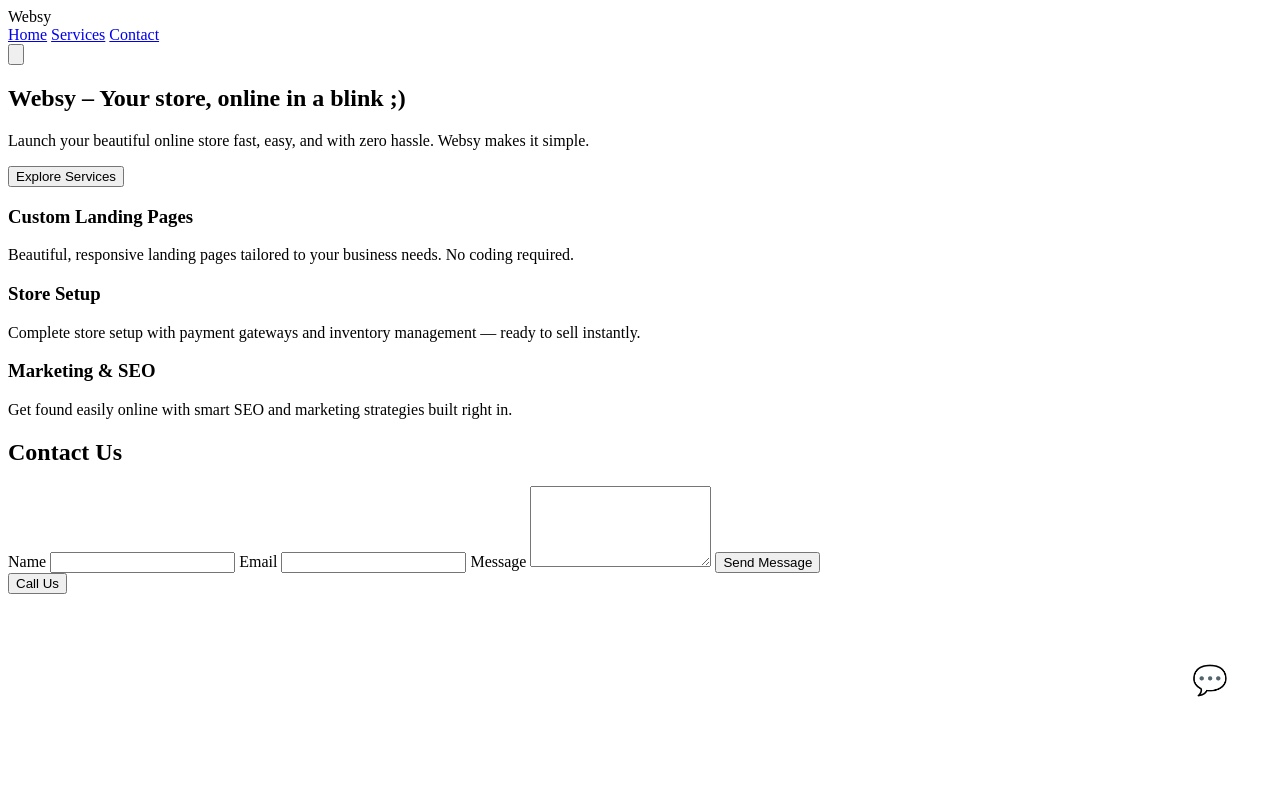
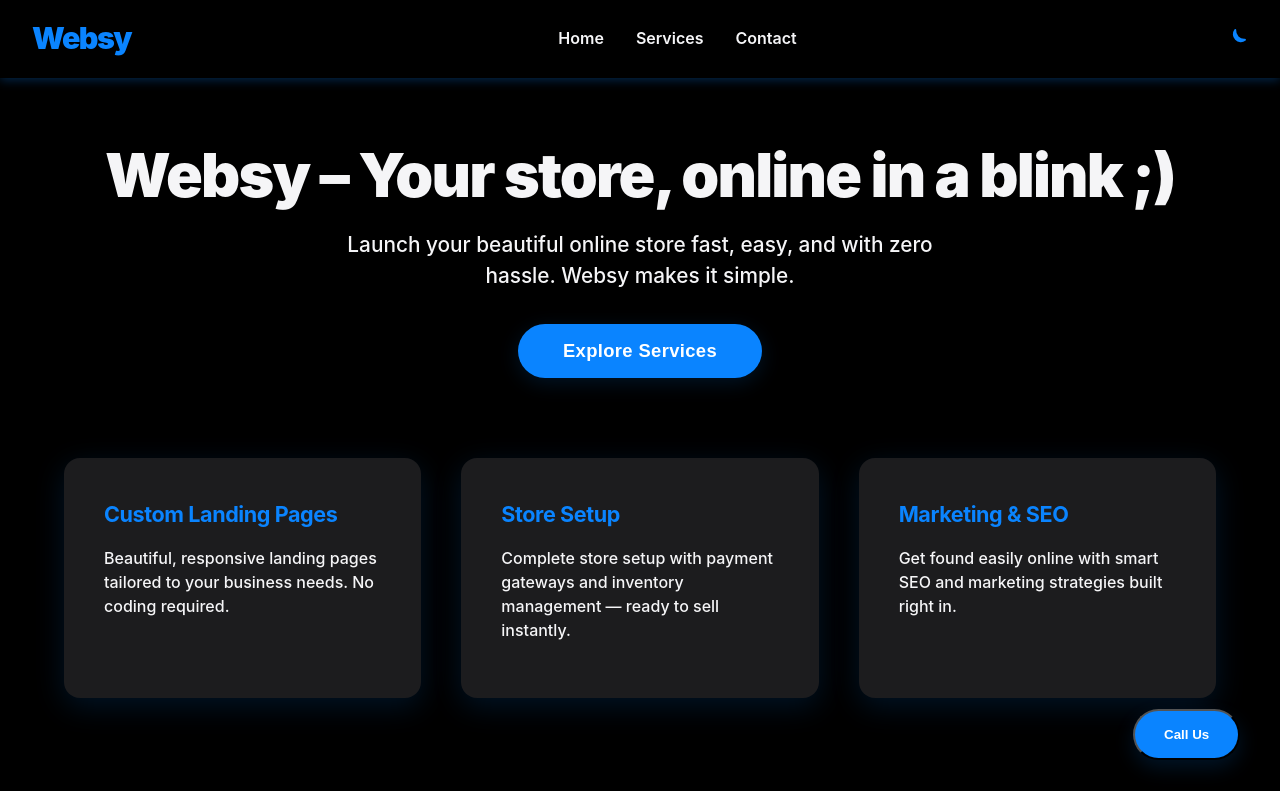
Before and after one commit to Zayd2010/e.g.localbizdemo, a plain HTML site: page index.html in a window 1280 px wide. Shown: the top 791 px of the page. Drawn offline with nearby package versions, Linux system fonts and the light colour scheme.

Commit message:
Update index.html

```diff
--- a/index.html
+++ b/index.html
@@ -1,64 +1,305 @@
 <!DOCTYPE html>
-<html lang="en">
+<html lang="en" >
 <head>
   <meta charset="UTF-8" />
   <meta name="viewport" content="width=device-width, initial-scale=1" />
   <title>Websy – Your store, online in a blink ;)</title>
+  <style>
+    /* Reset and base */
+    *, *::before, *::after {
+      box-sizing: border-box;
+    }
+    body {
+      margin: 0; padding: 0;
+      font-family: -apple-system, BlinkMacSystemFont, "Segoe UI", Roboto, Oxygen,
+        Ubuntu, Cantarell, "Open Sans", "Helvetica Neue", sans-serif;
+      background-color: var(--bg);
+      color: var(--text);
+      line-height: 1.5;
+      transition: background-color 0.4s ease, color 0.4s ease;
+      scroll-behavior: smooth;
+      min-height: 100vh;
+    }
+    :root {
+      --bg: #000000;
+      --text: #f5f5f7;
+      --accent: #0a84ff;
+      --accent-hover: #60a5fa;
+      --header-bg: rgba(0,0,0,0.85);
+      --header-shadow: rgba(10, 132, 255, 0.3);
+      --button-bg: #0a84ff;
+      --button-hover: #60a5fa;
+      --input-bg: #1c1c1e;
+      --input-border: #3a3a3c;
+      --input-text: #f5f5f7;
+      --shadow: rgba(10,132,255,0.15);
+    }
+    body.light {
+      --bg: #fff;
+      --text: #1c1c1e;
+      --accent: #0071e3;
+      --accent-hover: #1a73e8;
+      --header-bg: rgba(255,255,255,0.95);
+      --header-shadow: rgba(0, 113, 227, 0.3);
+      --button-bg: #0071e3;
+      --button-hover: #1a73e8;
+      --input-bg: #f3f3f3;
+      --input-border: #ccc;
+      --input-text: #1c1c1e;
+      --shadow: rgba(0,113,227,0.15);
+    }
+    /* Smooth transitions */
+    a, button {
+      transition: all 0.3s ease;
+    }
 
-  <!-- AOS library for animations -->
-  <link href="https://cdn.jsdelivr.net/npm/aos@2.3.4/dist/aos.css" rel="stylesheet" />
-  <style>
-    /* Your original CSS stays unchanged (exact as you provided), only truncated here for clarity */
-    /* ... [your full CSS from the last message goes here unchanged] ... */
+    /* Header */
+    header {
+      position: sticky;
+      top: 0; left: 0; right: 0;
+      background: var(--header-bg);
+      backdrop-filter: saturate(180%) blur(12px);
+      display: flex;
+      justify-content: space-between;
+      align-items: center;
+      padding: 1rem 2rem;
+      box-shadow: 0 2px 10px var(--header-shadow);
+      z-index: 1000;
+    }
+    .logo {
+      font-weight: 900;
+      font-size: 1.9rem;
+      letter-spacing: -0.05em;
+      cursor: default;
+      color: var(--accent);
+      user-select: none;
+      font-family: 'SF Pro Text', 'Segoe UI', Roboto, Oxygen, Ubuntu, Cantarell, 'Helvetica Neue', sans-serif;
+    }
+    nav {
+      display: flex;
+      gap: 2rem;
+      font-weight: 600;
+      font-size: 1rem;
+    }
+    nav a {
+      color: var(--text);
+      text-decoration: none;
+      position: relative;
+      padding-bottom: 2px;
+      cursor: pointer;
+    }
+    nav a::after {
+      content: "";
+      position: absolute;
+      width: 0;
+      height: 2px;
+      background: var(--accent);
+      left: 0;
+      bottom: 0;
+      transition: width 0.3s ease;
+      border-radius: 2px;
+    }
+    nav a:hover,
+    nav a:focus {
+      color: var(--accent);
+      outline: none;
+    }
+    nav a:hover::after,
+    nav a:focus::after {
+      width: 100%;
+    }
 
-    /* Chatbot widget */
-    #chatbotToggle {
-      position: fixed;
-      bottom: 90px;
-      right: 2.5rem;
-      background: var(--button-bg);
-      color: white;
+    /* Dark/Light toggle button */
+    #modeToggle {
+      background: none;
       border: none;
-      border-radius: 50%;
-      width: 60px;
-      height: 60px;
+      cursor: pointer;
       font-size: 1.8rem;
-      cursor: pointer;
-      box-shadow: 0 8px 20px var(--shadow);
-      z-index: 1100;
+      color: var(--accent);
+      transition: transform 0.3s ease;
+      user-select: none;
+      padding: 0;
+      display: flex;
+      align-items: center;
     }
-    #chatbotBox {
-      display: none;
-      position: fixed;
-      bottom: 160px;
-      right: 2.5rem;
-      width: 300px;
-      background: var(--input-bg);
+    #modeToggle:hover {
+      transform: scale(1.15);
+    }
+    #modeToggle svg {
+      width: 24px;
+      height: 24px;
+      fill: currentColor;
+    }
+
+    /* Main container */
+    main {
+      max-width: 1200px;
+      margin: 4rem auto 6rem;
+      padding: 0 1.5rem;
+    }
+
+    /* Hero */
+    .hero {
+      text-align: center;
+      margin-bottom: 5rem;
+      user-select: none;
+    }
+    .hero h1 {
+      font-weight: 900;
+      font-size: 3.8rem;
+      letter-spacing: -0.03em;
+      margin-bottom: 1rem;
+      line-height: 1.1;
+    }
+    .hero p {
+      font-weight: 500;
+      font-size: 1.3rem;
       color: var(--text);
-      border-radius: 12px;
-      box-shadow: 0 8px 20px var(--shadow);
-      padding: 1rem;
-      z-index: 1100;
+      margin-bottom: 2rem;
+      max-width: 650px;
+      margin-left: auto;
+      margin-right: auto;
     }
-    #chatbotBox textarea {
-      width: 100%;
-      padding: 0.5rem;
-      font-size: 1rem;
-      border-radius: 8px;
-      border: 1px solid var(--input-border);
-      background: var(--bg);
-      color: var(--text);
-      margin-top: 0.5rem;
-    }
-    #chatbotBox button {
-      margin-top: 0.5rem;
-      padding: 0.5rem 1rem;
+    .btn-primary {
       background-color: var(--button-bg);
       color: white;
       border: none;
-      border-radius: 999px;
-      font-weight: bold;
+      padding: 1rem 2.8rem;
+      font-size: 1.15rem;
+      font-weight: 700;
+      border-radius: 9999px;
       cursor: pointer;
+      box-shadow: 0 5px 20px var(--shadow);
+      user-select: none;
+      letter-spacing: 0.02em;
+      transition: background-color 0.3s ease, box-shadow 0.3s ease;
+    }
+    .btn-primary:hover,
+    .btn-primary:focus {
+      background-color: var(--button-hover);
+      outline: none;
+      box-shadow: 0 8px 28px var(--shadow);
+    }
+
+    /* Services Grid */
+    .services {
+      display: grid;
+      grid-template-columns: repeat(auto-fit,minmax(280px,1fr));
+      gap: 2.5rem;
+      margin-bottom: 6rem;
+    }
+    .service-card {
+      background: var(--input-bg);
+      border-radius: 16px;
+      padding: 2.5rem;
+      box-shadow: 0 8px 30px var(--shadow);
+      transition: box-shadow 0.3s ease, transform 0.3s ease;
+      cursor: default;
+      user-select: none;
+    }
+    .service-card:hover {
+      box-shadow: 0 18px 50px var(--shadow);
+      transform: translateY(-6px);
+    }
+    .service-card h3 {
+      margin-top: 0;
+      margin-bottom: 1rem;
+      font-weight: 700;
+      color: var(--accent);
+      font-size: 1.35rem;
+      letter-spacing: -0.02em;
+    }
+    .service-card p {
+      font-weight: 500;
+      font-size: 1rem;
+      color: var(--text);
+      line-height: 1.5;
+    }
+
+    /* Contact */
+    #contact {
+      max-width: 600px;
+      margin: 0 auto 6rem;
+      user-select: none;
+    }
+    #contact h2 {
+      font-weight: 900;
+      font-size: 2rem;
+      margin-bottom: 2rem;
+      color: var(--accent);
+      text-align: center;
+    }
+    #contact form {
+      display: flex;
+      flex-direction: column;
+      gap: 1rem;
+    }
+    #contact input,
+    #contact textarea {
+      padding: 1rem;
+      font-size: 1rem;
+      border-radius: 10px;
+      border: 1px solid var(--input-border);
+      background: var(--input-bg);
+      color: var(--input-text);
+      resize: vertical;
+      transition: border-color 0.3s ease, box-shadow 0.3s ease;
+    }
+    #contact input:focus,
+    #contact textarea:focus {
+      border-color: var(--accent);
+      outline: none;
+      box-shadow: 0 0 12px var(--accent);
+    }
+    #contact button {
+      background-color: var(--button-bg);
+      color: white;
+      font-weight: 700;
+      padding: 1rem 2rem;
+      border: none;
+      border-radius: 9999px;
+      cursor: pointer;
+      font-size: 1.15rem;
+      transition: background-color 0.3s ease, box-shadow 0.3s ease;
+      box-shadow: 0 5px 20px var(--shadow);
+      user-select: none;
+    }
+    #contact button:hover,
+    #contact button:focus {
+      background-color: var(--button-hover);
+      outline: none;
+      box-shadow: 0 8px 28px var(--shadow);
+    }
+
+    /* Floating Call Us button */
+    #callUsBtn {
+      position: fixed;
+      bottom: 2.5rem;
+      right: 2.5rem;
+      background-color: var(--button-bg);
+      color: white;
+      padding: 1rem 1.8rem;
+      font-weight: 700;
+      border-radius: 9999px;
+      cursor: pointer;
+      box-shadow: 0 8px 20px var(--shadow);
+      user-select: none;
+      transition: background-color 0.3s ease, box-shadow 0.3s ease;
+      z-index: 1100;
+    }
+    #callUsBtn:hover {
+      background-color: var(--button-hover);
+      box-shadow: 0 12px 30px var(--shadow);
+    }
+
+    /* Responsive adjustments */
+    @media (max-width: 600px) {
+      .hero h1 {
+        font-size: 2.5rem;
+      }
+      nav {
+        gap: 1.2rem;
+      }
     }
   </style>
 </head>
@@ -67,44 +308,47 @@
   <header>
     <div class="logo" aria-label="Websy logo">Websy</div>
     <nav role="navigation" aria-label="Primary navigation">
-      <a href="#hero">Home</a>
-      <a href="#services">Services</a>
-      <a href="#contact">Contact</a>
+      <a href="#hero" tabindex="0">Home</a>
+      <a href="#services" tabindex="0">Services</a>
+      <a href="#contact" tabindex="0">Contact</a>
     </nav>
     <button id="modeToggle" aria-label="Toggle dark/light mode" title="Toggle dark/light mode">
-      <svg id="modeIcon" xmlns="http://www.w3.org/2000/svg" viewBox="0 0 24 24" fill="none" stroke="currentColor" stroke-width="2"><path d="M21 12.79A9 9 0 0111.21 3 7 7 0 0021 12.79z"/></svg>
+      <!-- Moon icon -->
+      <svg id="modeIcon" xmlns="http://www.w3.org/2000/svg" viewBox="0 0 24 24" fill="none" stroke="currentColor" stroke-width="2" stroke-linecap="round" stroke-linejoin="round">
+        <path d="M21 12.79A9 9 0 0111.21 3 7 7 0 0021 12.79z"/>
+      </svg>
     </button>
   </header>
 
   <main>
-    <section class="hero" id="hero" data-aos="fade-up">
+    <section class="hero" id="hero" tabindex="-1" aria-label="Hero section">
       <h1>Websy – Your store, online in a blink ;)</h1>
       <p>Launch your beautiful online store fast, easy, and with zero hassle. Websy makes it simple.</p>
-      <button class="btn-primary" onclick="document.getElementById('services').scrollIntoView({behavior: 'smooth'})">Explore Services</button>
+      <button class="btn-primary" onclick="document.getElementById('services').scrollIntoView({behavior: 'smooth'})" aria-label="Explore services">Explore Services</button>
     </section>
 
-    <section id="services" class="services" data-aos="fade-up">
-      <div class="service-card" data-aos="fade-right">
-        <h3>Custom Landing Pages</h3>
+    <section id="services" class="services" tabindex="-1" aria-label="Services section">
+      <div class="service-card" tabindex="0" role="article" aria-labelledby="service1-title">
+        <h3 id="service1-title">Custom Landing Pages</h3>
         <p>Beautiful, responsive landing pages tailored to your business needs. No coding required.</p>
       </div>
-      <div class="service-card" data-aos="fade-up">
-        <h3>Store Setup</h3>
+      <div class="service-card" tabindex="0" role="article" aria-labelledby="service2-title">
+        <h3 id="service2-title">Store Setup</h3>
         <p>Complete store setup with payment gateways and inventory management — ready to sell instantly.</p>
       </div>
-      <div class="service-card" data-aos="fade-left">
-        <h3>Marketing & SEO</h3>
+      <div class="service-card" tabindex="0" role="article" aria-labelledby="service3-title">
+        <h3 id="service3-title">Marketing & SEO</h3>
         <p>Get found easily online with smart SEO and marketing strategies built right in.</p>
       </div>
     </section>
 
-    <section id="contact" data-aos="fade-up">
+    <section id="contact" tabindex="-1" aria-label="Contact section">
       <h2>Contact Us</h2>
-      <form id="contactForm">
+      <form id="contactForm" aria-describedby="contactDesc">
         <label for="name">Name</label>
-        <input id="name" name="name" type="text" required />
+        <input id="name" name="name" type="text" required autocomplete="name" />
         <label for="email">Email</label>
-        <input id="email" name="email" type="email" required />
+        <input id="email" name="email" type="email" required autocomplete="email" />
         <label for="message">Message</label>
         <textarea id="message" name="message" rows="5" required></textarea>
         <button type="submit">Send Message</button>
@@ -112,28 +356,17 @@
     </section>
   </main>
 
-  <!-- Call Us button -->
-  <button id="callUsBtn" onclick="window.location.href='tel:+447881092981'">Call Us</button>
+  <button id="callUsBtn" aria-label="Call us now" title="Call us now" onclick="window.location.href='tel:+447881092981'">Call Us</button>
 
-  <!-- Chatbot -->
-  <button id="chatbotToggle" title="Chat with us">💬</button>
-  <div id="chatbotBox">
-    <strong>Hello! How can I help?</strong>
-    <textarea placeholder="Type your message..."></textarea>
-    <button onclick="alert('Thanks! We’ll reply soon.')">Send</button>
-  </div>
-
-  <!-- Scripts -->
-  <script src="https://cdn.jsdelivr.net/npm/aos@2.3.4/dist/aos.js"></script>
   <script>
-    AOS.init();
-
+    // Dark/Light mode toggle
     const modeToggle = document.getElementById('modeToggle');
     const modeIcon = document.getElementById('modeIcon');
 
     function setMode(mode) {
       if(mode === 'light') {
         document.body.classList.add('light');
+        // Change icon to sun
         modeIcon.innerHTML = `
           <circle cx="12" cy="12" r="5" fill="none" stroke="currentColor" stroke-width="2"/>
           <line x1="12" y1="1" x2="12" y2="3" />
@@ -147,31 +380,30 @@
         `;
       } else {
         document.body.classList.remove('light');
+        // Change icon to moon
         modeIcon.innerHTML = `<path d="M21 12.79A9 9 0 0111.21 3 7 7 0 0021 12.79z"/>`;
       }
       localStorage.setItem('theme', mode);
     }
 
+    // Load saved mode or default dark
     const savedTheme = localStorage.getItem('theme') || 'dark';
     setMode(savedTheme);
 
     modeToggle.addEventListener('click', () => {
-      setMode(document.body.classList.contains('light') ? 'dark' : 'light');
+      if(document.body.classList.contains('light')) {
+        setMode('dark');
+      } else {
+        setMode('light');
+      }
     });
 
-    // Contact form dummy handler
-    document.getElementById('contactForm').addEventListener('submit', e => {
+    // Contact form handler (dummy)
+    const contactForm = document.getElementById('contactForm');
+    contactForm.addEventListener('submit', e => {
       e.preventDefault();
-      alert(`Thank you, ${e.target.name.value}! Your message has been sent.`);
-      e.target.reset();
-    });
-
-    // Chatbot toggle
-    const chatbotToggle = document.getElementById('chatbotToggle');
-    const chatbotBox = document.getElementById('chatbotBox');
-
-    chatbotToggle.addEventListener('click', () => {
-      chatbotBox.style.display = chatbotBox.style.display === 'block' ? 'none' : 'block';
+      alert(`Thank you, ${contactForm.name.value}! Your message has been sent.`);
+      contactForm.reset();
     });
   </script>
 </body>
```
